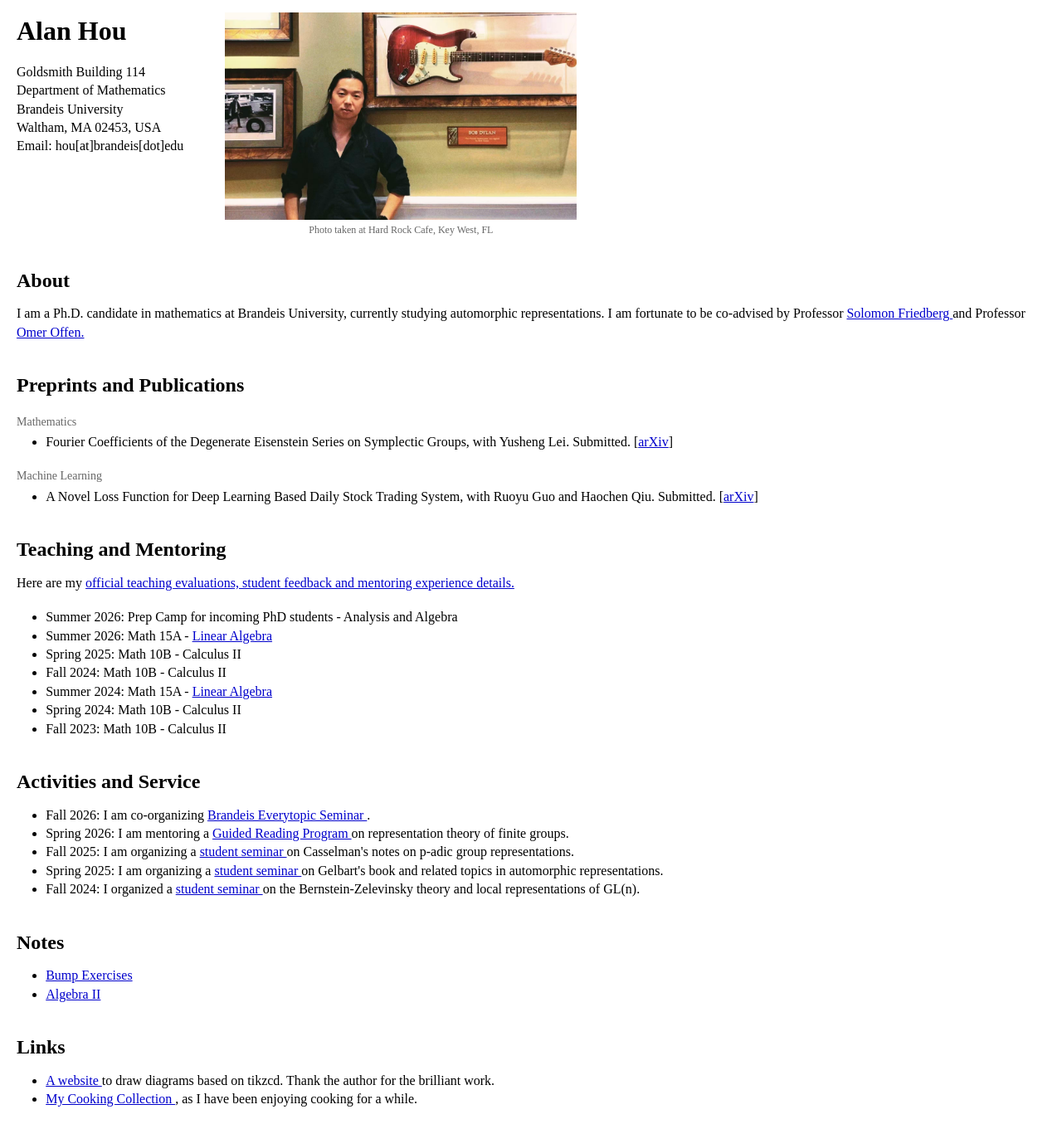
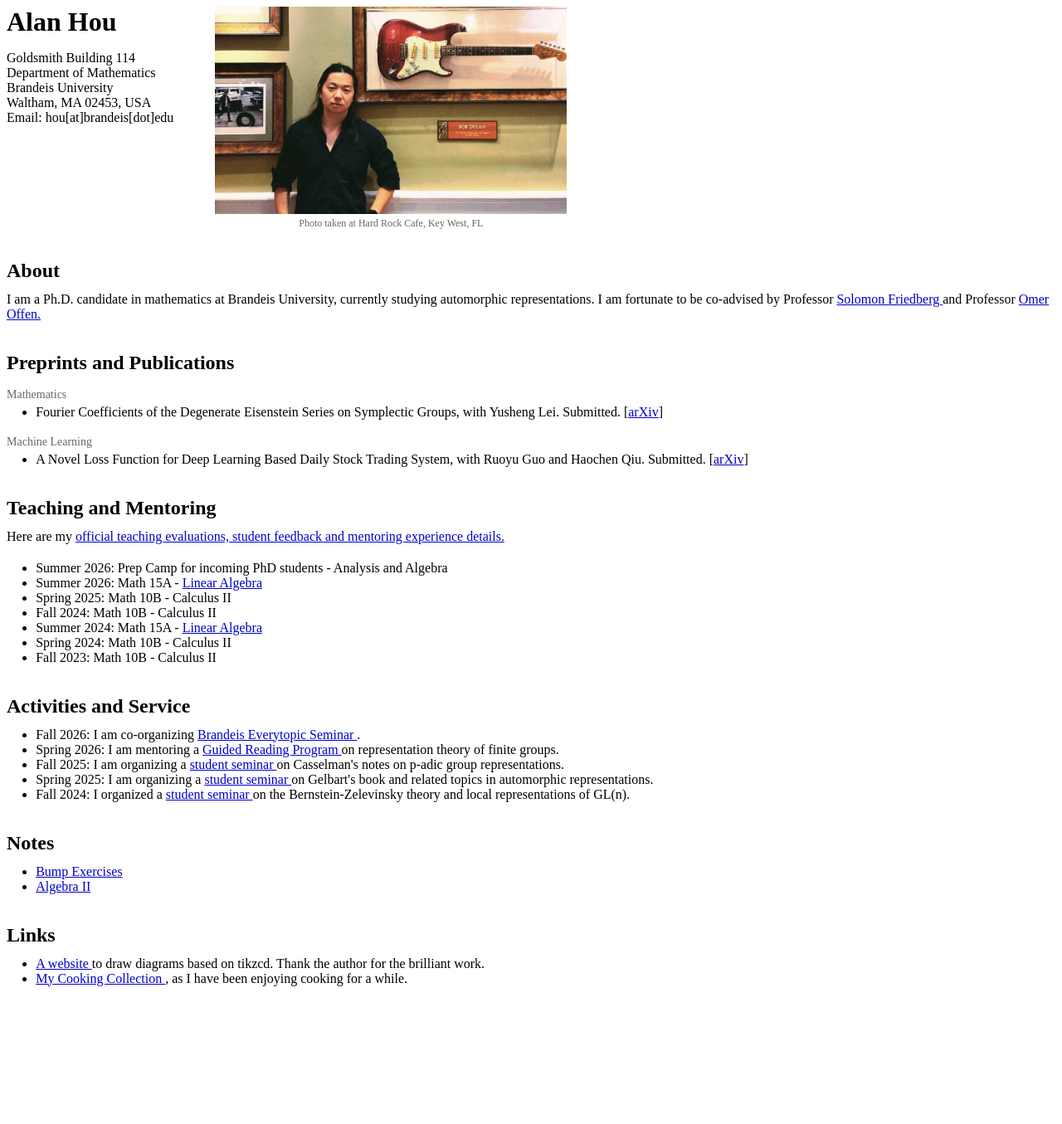
Before and after one commit to axhou/axhou.github.io, a Jekyll site: the page index.html, which Jekyll copies as it is, in a window 1280 px wide. Shown: the whole page at 83% size. Built offline with Jekyll 4.4.1, drawn with Linux system fonts in a browser that asks for light colours; after the commit the page ends 1208 px from its top, so only the background shows below that.

Commit message:
Update body margin and line-height styles

```diff
--- a/index.html
+++ b/index.html
@@ -36,8 +36,8 @@
       background: white;
       font-family: serif;
       font-size: 16px;
-      line-height: 1.4;
-      margin: 15px 20px;
+      line-height: normal;
+      margin: 8px;
     }
 
 
@@ -133,7 +133,7 @@
     @media (max-width: 700px) {
 
       body {
-        margin: 15px 18px;
+        margin: 8px;
       }
 
 
```
